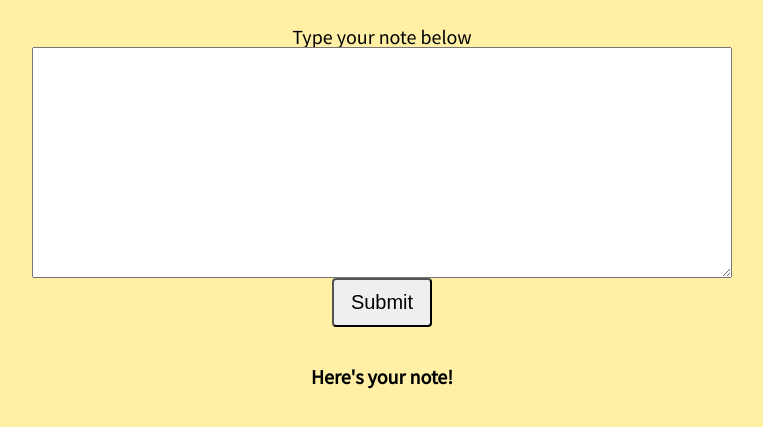
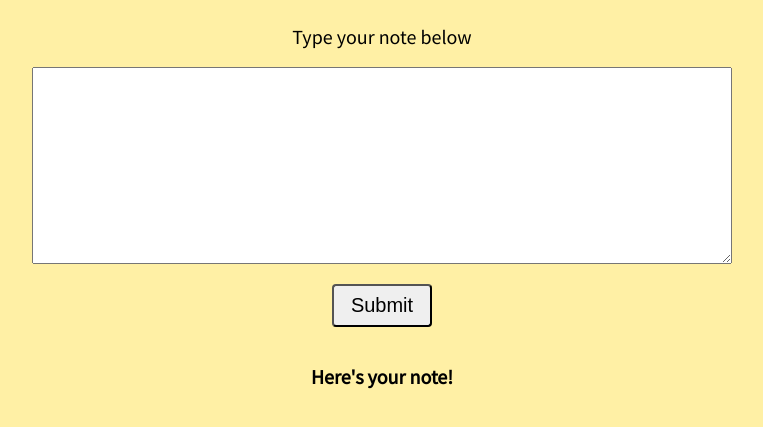
Before and after one commit to AshDavies247/ransom-note, a plain HTML site: page index.html in a window 1280 px wide. Shown: the part 151-578 px from the top of the page, without its empty margins (258-1021 px from the left). Drawn offline with Linux system fonts and the light colour scheme.

Commit message:
form style changes

```diff
--- a/scss/main.scss
+++ b/scss/main.scss
@@ -28,6 +28,10 @@
     margin-bottom: em(40);
     height: em(300);
 
+    &__form {
+        margin: em(20) 0;
+    }
+
     &__button {
         width: em(100);
         height: em(50);
```
Also changed, not shown: css/main.css, 1 other file.
